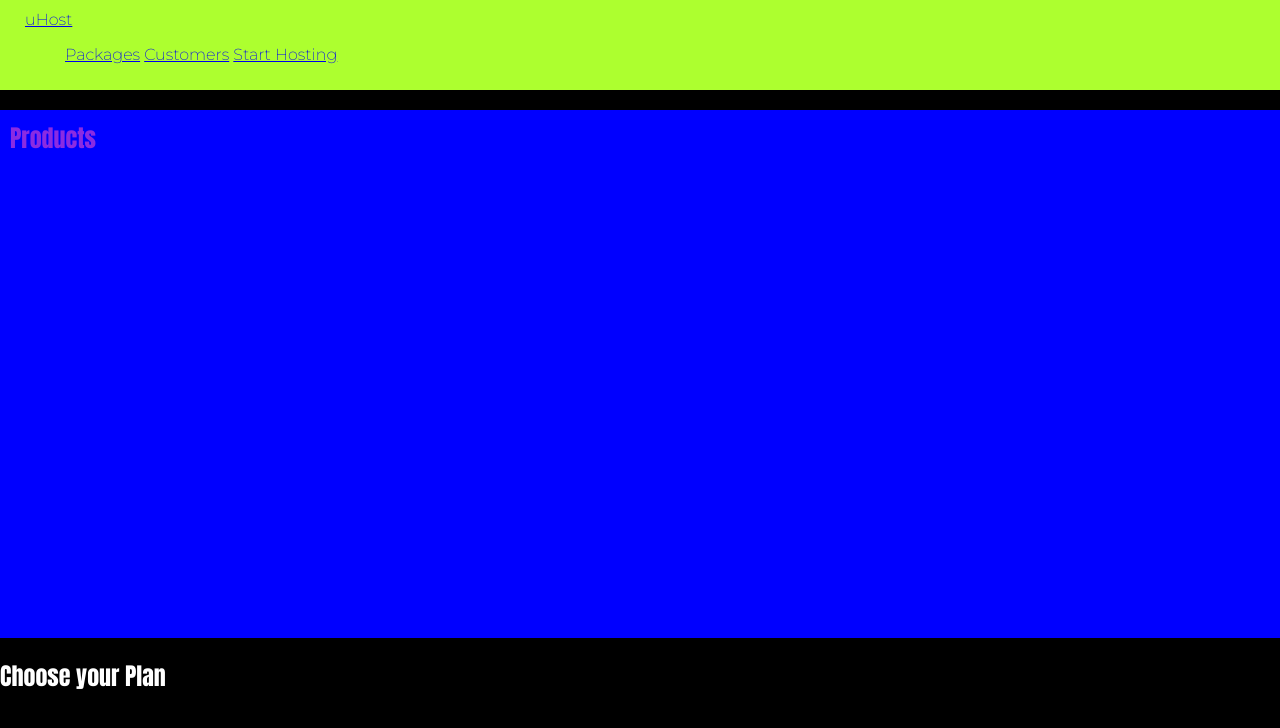
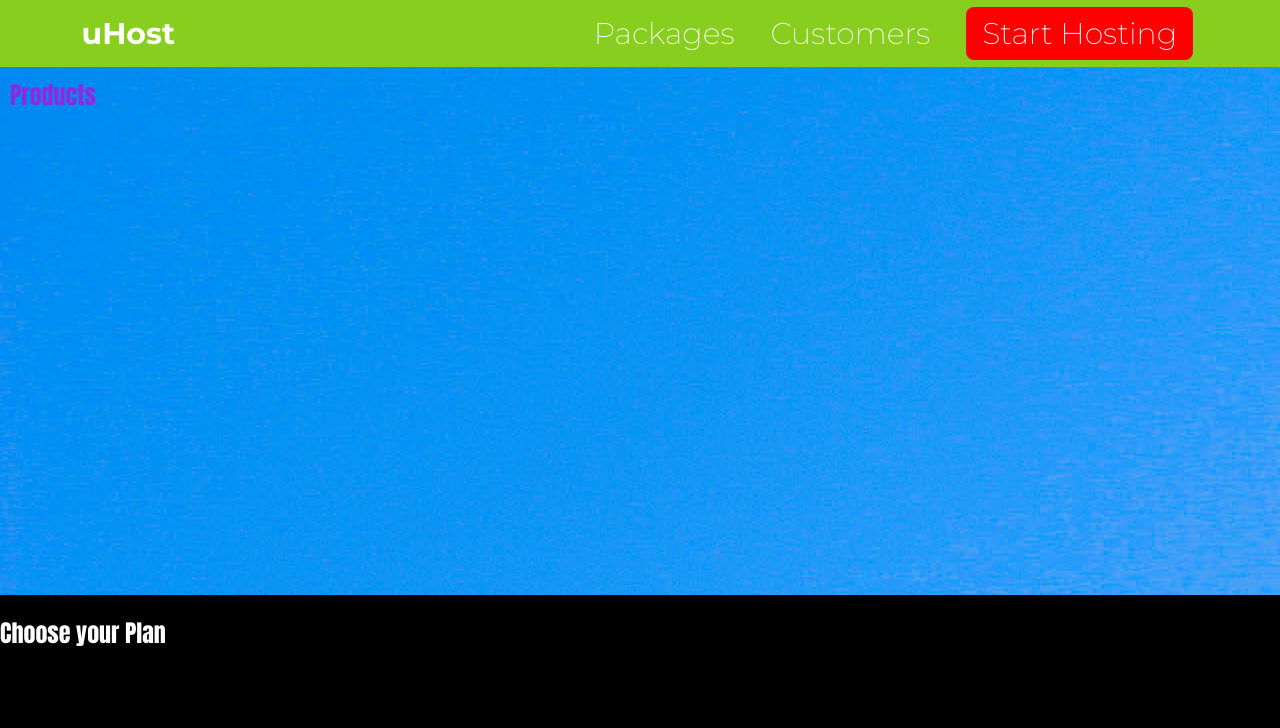
Before and after one commit to jacekroszkowiakdev/css-training, a plain HTML site: page index.html in a window 1280 px wide. Drawn offline with Linux system fonts and the light colour scheme.

Commit message:
chores: header elements positioning fixed

```diff
--- a/index.html
+++ b/index.html
@@ -19,7 +19,7 @@
     <body>
         <header class="main-header">
             <div>
-                <a href="index.html">uHost</a>
+                <a href="index.html" class="main-brand">uHost</a>
             </div>
             <nav class="main-nav">
                 <ul class="main-nav__items">
@@ -29,7 +29,7 @@
                     <li class="main-nav__item">
                         <a href="customers.html">Customers</a>
                     </li>
-                    <li class="main-nav__item">
+                    <li class="main-nav__item main-nav__item--cta">
                         <a href="start-hosting.html">Start Hosting</a>
                     </li>
                 </ul>
--- a/main.css
+++ b/main.css
@@ -11,12 +11,83 @@ body {
     margin: 0;
 }
 
+.main-header {
+    width: 100%;
+    background: rgb(136, 206, 31);
+    padding: 15px 25px;
+}
+
+.main-header > * {
+    display: inline-block;
+    vertical-align: middle;
+}
+
+.main-header > div {
+    display: inline-block;
+    text-align: right;
+    width: 150px;
+}
+
+.main-brand {
+    font-weight: bold;
+}
+
+.main-nav {
+    width: calc(100% - 200px);
+}
+
+.main-nav__items {
+    margin: 0;
+    padding: 0;
+    list-style: none;
+    text-align: right;
+}
+
+.main-nav__item {
+    display: inline-block;
+    text-align: right;
+    margin: 0 16px;
+}
+
+.main-header a,
+a:hover,
+a:active,
+a:visited,
+a:focus {
+    text-decoration: none;
+    font-size: 1.875em;
+    color: white;
+}
+
+.main-header a:hover,
+a:active {
+    color: rgb(153, 152, 152);
+    transition: 700ms;
+    border-bottom: 5px solid rgb(153, 152, 152);
+}
+
+.main-nav__item--cta a {
+    color: white;
+    background: red;
+    padding: 8px 16px;
+    border-radius: 8px;
+}
+
+.main-nav__item--cta a:hover,
+a:active {
+    color: red;
+    background: white;
+    border: none;
+    transition: 500ms;
+}
+
 /* all h1 inside class product-overview */
 #product-overview h1 {
-    background-color: blue;
+    background: url(./assets/birds.jpg);
     width: 100%;
     height: 528px;
     padding: 10px;
+    margin: 0;
 }
 
 h1 {
@@ -29,13 +100,3 @@ h1 {
 .section-title {
     color: white;
 }
-
-.main-header {
-    width: 100%;
-    background: greenyellow;
-    padding: 10px 25px;
-}
-
-.main-nav__item {
-    display: inline-block;
-}
```
Also changed, not shown: assets/autumn_leaves.jpg (added), assets/birds.jpg (added).
